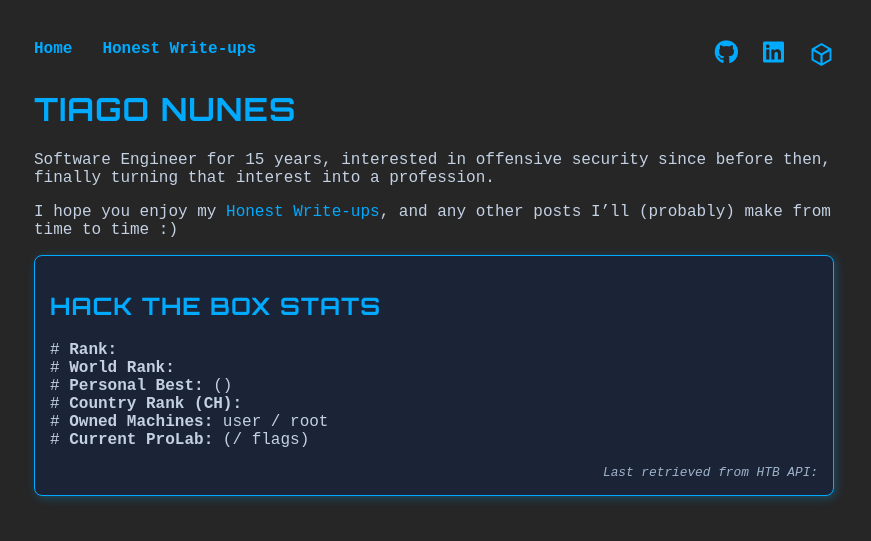
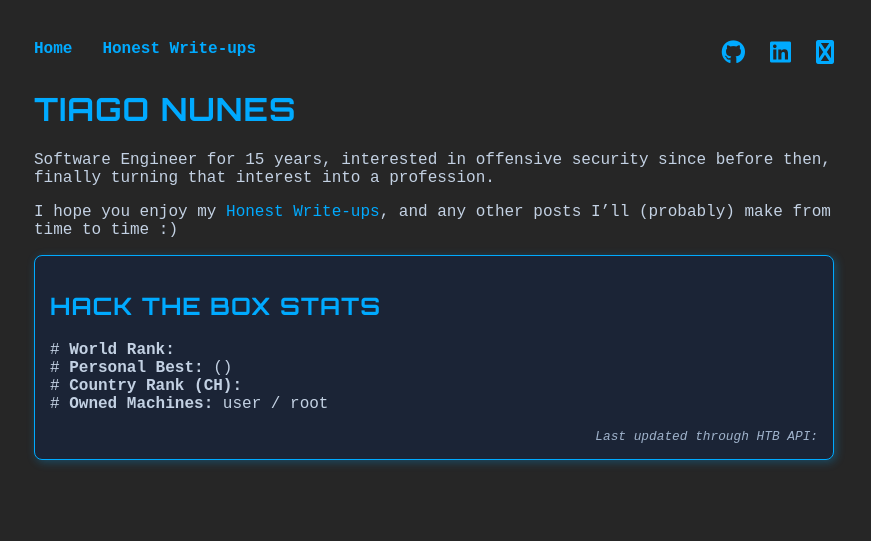
Before and after one commit to tiagomanunes/tiagomanunes.github.io, a Jekyll site: the page built from index.md, in a window 1280 px wide. Shown: the top 541 px of the page, without its empty margins (206-1077 px from the left). Built offline with Jekyll 4.4.1, drawn with Linux system fonts in a browser that asks for light colours.

Commit message:
Small changes

```diff
--- a/_includes/nav.html
+++ b/_includes/nav.html
@@ -8,8 +8,8 @@
     <a href="https://linkedin.com/in/tiagonunes" target="_blank">
       <i class="fab fa-linkedin"></i>
     </a>
-    <a href="https://app.hackthebox.com/profile/2103519" target="_blank" class="custom-icon">
-      <img src="{{ '/assets/icons/htb.svg' | relative_url }}" alt="HTB" class="icon-img">
+    <a href="https://app.hackthebox.com/profile/2103519" target="_blank" class="htb">
+      <i class="fab fa-cube"></i>
     </a>
   </div>
 </nav>
--- a/assets/css/style.css
+++ b/assets/css/style.css
@@ -100,24 +100,8 @@
   color: #0088cc; /* Slightly darker blue on hover */
 }
 
-.social-icons img {
-  width: 55px;
-  height: 55px;
-  vertical-align: middle;
-  transition: filter 0.3s ease-in-out;
-}
-
-.social-icons a.custom-icon {
-  display: inline-flex;
-  align-items: center;
-  margin-top: -15px;
-  margin-right: -15px;
-  margin-bottom: -15px;
-  margin-left: -15px;
-}
-
-.social-icons a.custom-icon:hover img {
-  filter: invert(79%) sepia(100%) saturate(240%) hue-rotate(50deg) brightness(115%) contrast(105%); /* Simulate HTB's electric-green */
+.htb:hover {
+  color: #9fef00;
 }
 
 hr {
--- a/index.md
+++ b/index.md
@@ -11,12 +11,12 @@
 <div class="card">
   <h2>Hack The Box Stats</h2>
   <ul>
-    <li># <strong>Rank:</strong> {{ site.data.htb_data.rank_label }}</li>
+    <!--<li># <strong>Rank:</strong> {{ site.data.htb_data.rank_label }}</li>-->
     <li># <strong>World Rank:</strong> {{ site.data.htb_data.rank_global }}</li>
     <li># <strong>Personal Best:</strong> {{ site.data.htb_data.best_rank }} ({{ site.data.htb_data.best_date }})</li>
     <li># <strong>Country Rank (CH):</strong> {{ site.data.htb_data.rank_country }}</li>
     <li># <strong>Owned Machines:</strong> {{ site.data.htb_data.owns_user }} user / {{ site.data.htb_data.owns_root }} root</li>
-    <li># <strong>Current ProLab:</strong> {{ site.data.htb_data.current_prolab }} ({{ site.data.htb_data.prolab_owned_flags }}/{{ site.data.htb_data.prolab_total_flags }} flags)</li>
+    <!--<li># <strong>Current ProLab:</strong> {{ site.data.htb_data.current_prolab }} ({{ site.data.htb_data.prolab_owned_flags }}/{{ site.data.htb_data.prolab_total_flags }} flags)</li>-->
   </ul>
-  <div class="last-updated">Last retrieved from HTB API: {{ site.data.htb_data.last_updated }}</div>
+  <div class="last-updated">Last updated through HTB API: {{ site.data.htb_data.last_updated }}</div>
 </div>
```
Also changed, not shown: _writeups/machine1.md (deleted, +0 -11 lines), _writeups/thefrizz.md (added, +10 -0 lines), assets/icons/htb.svg (deleted).
